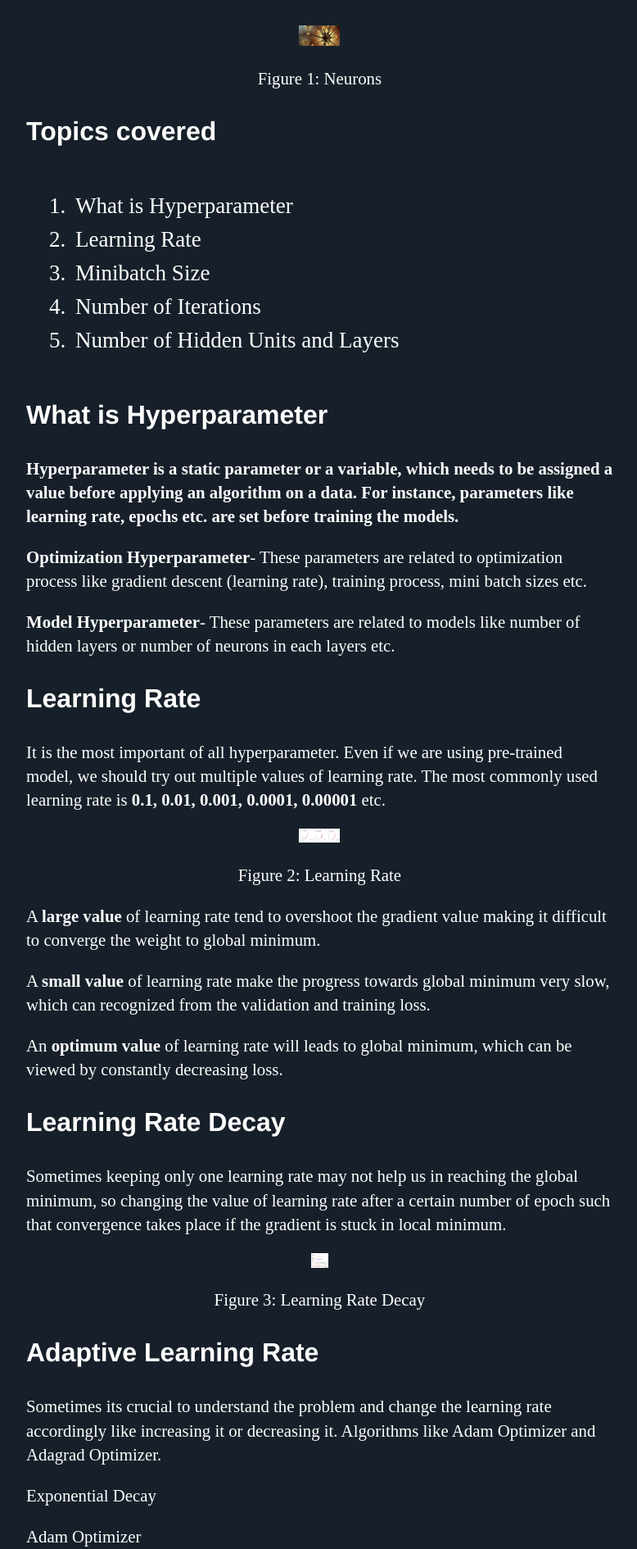
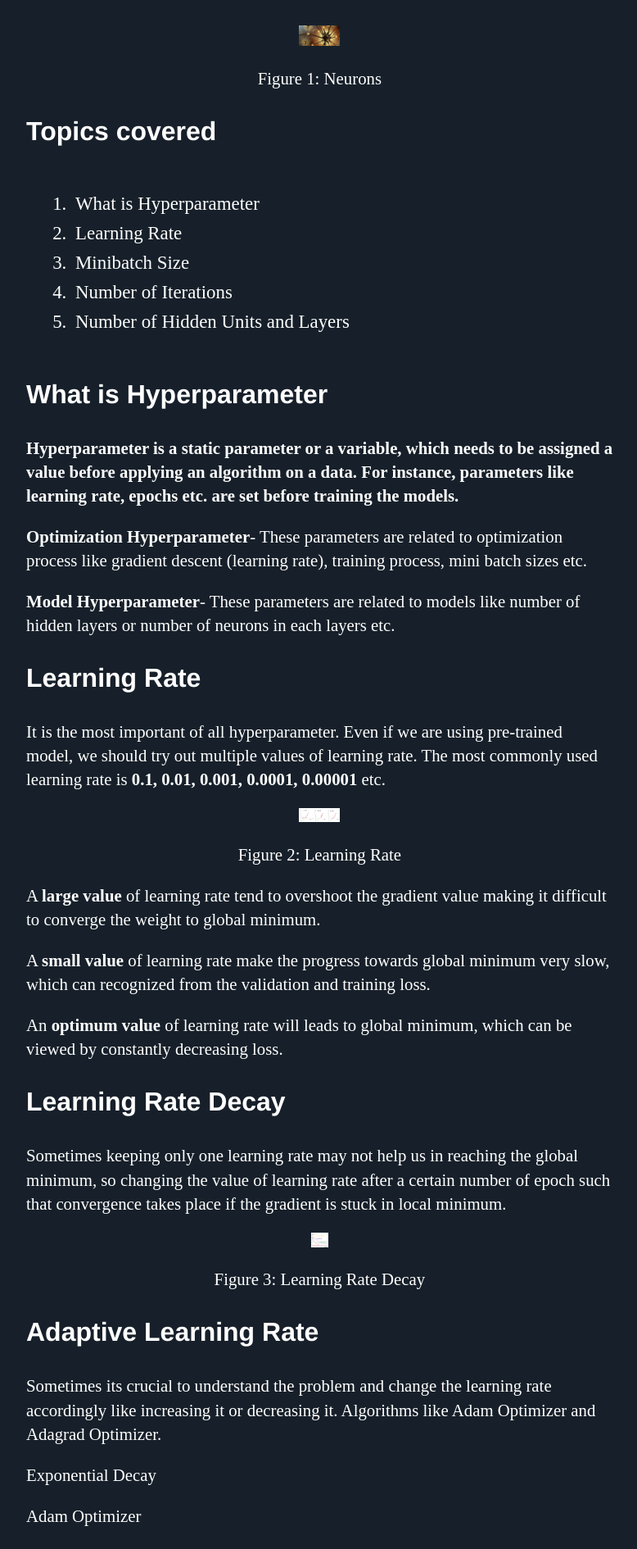
Before and after one commit to Mayurji/mayurji.github.io, a Jekyll site: the page built from _posts/2020-08-06-Hyperparameter.md, in a window 1280 px wide. Shown: the part 411-2301 px from the top of the page at 82% size, without its empty margins (160-938 px from the left). Built offline with Jekyll 4.4.1, drawn with Linux system fonts in a browser that asks for light colours; comment, search, counter and statistics services are not loaded.

Commit message:
Update main.css

```diff
--- a/css/main.css
+++ b/css/main.css
@@ -20,12 +20,12 @@ nav ul li, footer ul li {
 
 ol {
   padding: 20px;
-  font-size: 1.3em;
+  font-size: 1.1em;
 }
 
 ul {
   padding: 20px;
-  font-size: 1.3em;
+  font-size: 1.1em;
 }
 
 ol li {
```
